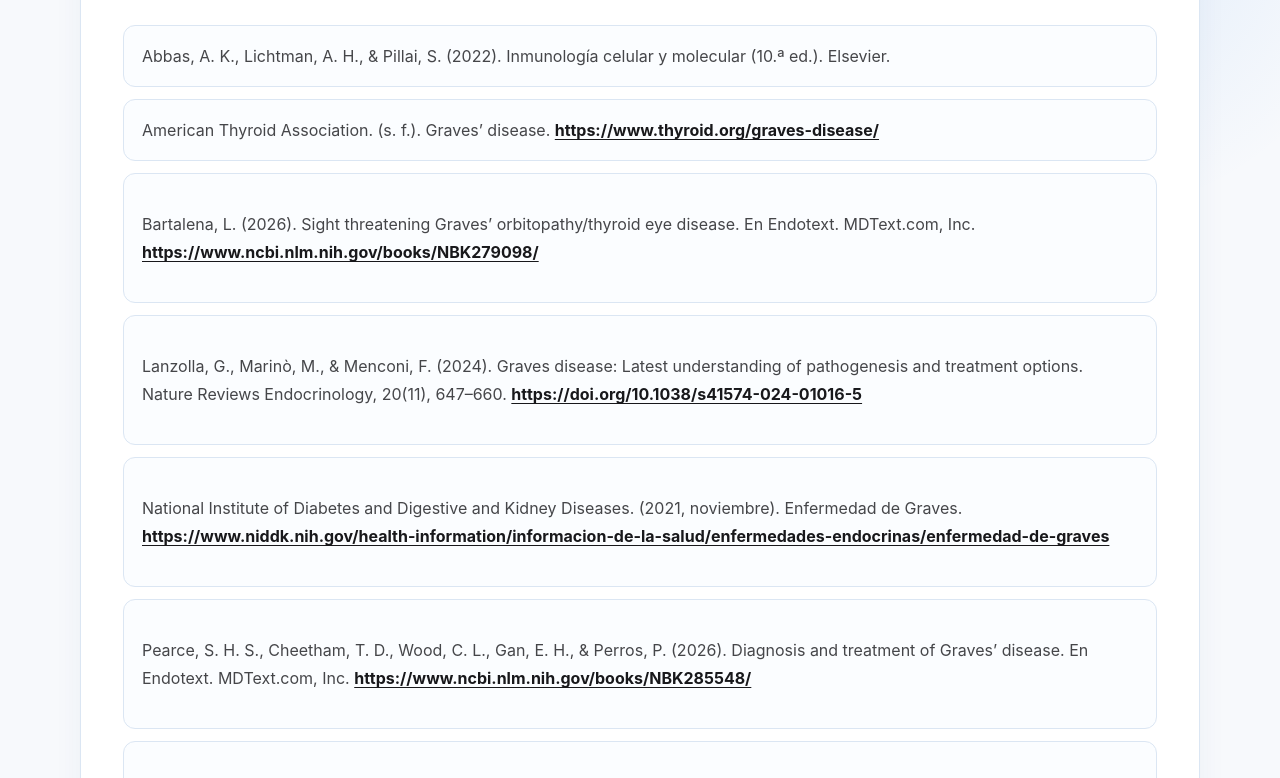
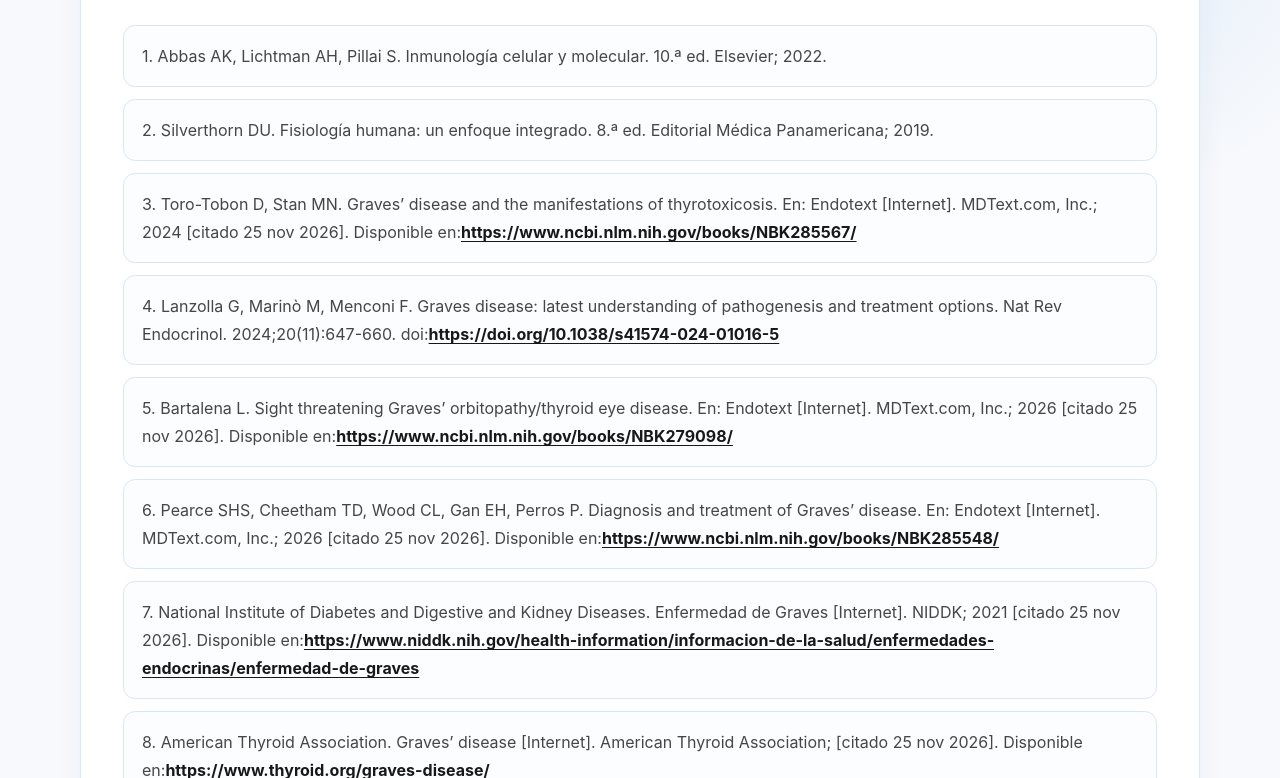
Before and after one commit to AramLR/graves, an Astro site: page / in a window 1280 px wide. Shown: the part 242-1020 px from the top of the page. Built offline with nearby package versions, Linux system fonts and the light colour scheme; Astro itself is replaced by a stand-in of ours.

Commit message:
updated to vancouver

```diff
--- a/src/pages/fuentes.mdx
+++ b/src/pages/fuentes.mdx
@@ -16,26 +16,14 @@ title: Fuentes y referencias
     # Referencias
 
     <ol>
-      <li>Abbas, A. K., Lichtman, A. H., &amp; Pillai, S. (2022). Inmunología celular y molecular (10.ª ed.). Elsevier.</li>
-      <li>American Thyroid Association. (s. f.). Graves’ disease. <a href="https://www.thyroid.org/graves-disease/">https://www.thyroid.org/graves-disease/</a></li>
-      <li>
-        Bartalena, L. (2026). Sight threatening Graves’ orbitopathy/thyroid eye disease. En Endotext. MDText.com, Inc. <a href="https://www.ncbi.nlm.nih.gov/books/NBK279098/">https://www.ncbi.nlm.nih.gov/books/NBK279098/</a>
-      </li>
-      <li>
-        Lanzolla, G., Marinò, M., &amp; Menconi, F. (2024). Graves disease: Latest understanding of pathogenesis and treatment options. Nature Reviews Endocrinology, 20(11), 647–660. <a href="https://doi.org/10.1038/s41574-024-01016-5">https://doi.org/10.1038/s41574-024-01016-5</a>
-      </li>
-      <li>
-        National Institute of Diabetes and Digestive and Kidney Diseases. (2021, noviembre). Enfermedad de Graves. <a href="https://www.niddk.nih.gov/health-information/informacion-de-la-salud/enfermedades-endocrinas/enfermedad-de-graves">https://www.niddk.nih.gov/health-information/informacion-de-la-salud/enfermedades-endocrinas/enfermedad-de-graves</a>
-      </li>
-      <li>
-        Pearce, S. H. S., Cheetham, T. D., Wood, C. L., Gan, E. H., &amp; Perros, P. (2026). Diagnosis and treatment of Graves’ disease. En Endotext. MDText.com, Inc. <a href="https://www.ncbi.nlm.nih.gov/books/NBK285548/">https://www.ncbi.nlm.nih.gov/books/NBK285548/</a>
-      </li>
-      <li>
-        Silverthorn, D. U. (2019). Fisiología humana: Un enfoque integrado (8.ª ed.). Editorial Médica Panamericana.
-      </li>
-      <li>
-        Toro-Tobon, D., &amp; Stan, M. N. (2024). Graves’ disease and the manifestations of thyrotoxicosis. En Endotext. MDText.com, Inc. <a href="https://www.ncbi.nlm.nih.gov/books/NBK285567/">https://www.ncbi.nlm.nih.gov/books/NBK285567/</a>
-      </li>
+      <li>1. Abbas AK, Lichtman AH, Pillai S. Inmunología celular y molecular. 10.ª ed. Elsevier; 2022.</li>
+      <li>2. Silverthorn DU. Fisiología humana: un enfoque integrado. 8.ª ed. Editorial Médica Panamericana; 2019.</li>
+      <li>3. Toro-Tobon D, Stan MN. Graves’ disease and the manifestations of thyrotoxicosis. En: Endotext [Internet]. MDText.com, Inc.; 2024 [citado 25 nov 2026]. Disponible en:<a href="https://www.ncbi.nlm.nih.gov/books/NBK285567/">https://www.ncbi.nlm.nih.gov/books/NBK285567/</a></li>
+      <li>4. Lanzolla G, Marinò M, Menconi F. Graves disease: latest understanding of pathogenesis and treatment options. Nat Rev Endocrinol. 2024;20(11):647-660. doi:<a href="https://doi.org/10.1038/s41574-024-01016-5">https://doi.org/10.1038/s41574-024-01016-5</a></li>
+      <li>5. Bartalena L. Sight threatening Graves’ orbitopathy/thyroid eye disease. En: Endotext [Internet]. MDText.com, Inc.; 2026 [citado 25 nov 2026]. Disponible en:<a href="https://www.ncbi.nlm.nih.gov/books/NBK279098/">https://www.ncbi.nlm.nih.gov/books/NBK279098/</a></li>
+      <li>6. Pearce SHS, Cheetham TD, Wood CL, Gan EH, Perros P. Diagnosis and treatment of Graves’ disease. En: Endotext [Internet]. MDText.com, Inc.; 2026 [citado 25 nov 2026]. Disponible en:<a href="https://www.ncbi.nlm.nih.gov/books/NBK285548/">https://www.ncbi.nlm.nih.gov/books/NBK285548/</a></li>
+      <li>7. National Institute of Diabetes and Digestive and Kidney Diseases. Enfermedad de Graves [Internet]. NIDDK; 2021 [citado 25 nov 2026]. Disponible en:<a href="https://www.niddk.nih.gov/health-information/informacion-de-la-salud/enfermedades-endocrinas/enfermedad-de-graves">https://www.niddk.nih.gov/health-information/informacion-de-la-salud/enfermedades-endocrinas/enfermedad-de-graves</a></li>
+      <li>8. American Thyroid Association. Graves’ disease [Internet]. American Thyroid Association; [citado 25 nov 2026]. Disponible en:<a href="https://www.thyroid.org/graves-disease/">https://www.thyroid.org/graves-disease/</a></li>
     </ol>
   </div>
 </section>
--- a/src/pages/index.mdx
+++ b/src/pages/index.mdx
@@ -13,26 +13,14 @@ title: Enfermedad de Graves | Inicio
     </div>
     <div className="mdx-content">
       <ol>
-        <li>Abbas, A. K., Lichtman, A. H., & Pillai, S. (2022). Inmunología celular y molecular (10.ª ed.). Elsevier. </li>
-        <li>American Thyroid Association. (s. f.). Graves’ disease. <a href="https://www.thyroid.org/graves-disease/"> https://www.thyroid.org/graves-disease/</a></li>
-        <li>
-        Bartalena, L. (2026). Sight threatening Graves’ orbitopathy/thyroid eye disease. En Endotext. MDText.com, Inc. <a href="https://www.ncbi.nlm.nih.gov/books/NBK279098/">https://www.ncbi.nlm.nih.gov/books/NBK279098/ </a>
-        </li>
-        <li>
-        Lanzolla, G., Marinò, M., & Menconi, F. (2024). Graves disease: Latest understanding of pathogenesis and treatment options. Nature Reviews Endocrinology, 20(11), 647–660. <a href="https://doi.org/10.1038/s41574-024-01016-5">https://doi.org/10.1038/s41574-024-01016-5 </a>
-        </li>
-        <li>
-        National Institute of Diabetes and Digestive and Kidney Diseases. (2021, noviembre). Enfermedad de Graves. <a href="https://www.niddk.nih.gov/health-information/informacion-de-la-salud/enfermedades-endocrinas/enfermedad-de-graves">https://www.niddk.nih.gov/health-information/informacion-de-la-salud/enfermedades-endocrinas/enfermedad-de-graves</a>
-        </li>
-        <li>
-        Pearce, S. H. S., Cheetham, T. D., Wood, C. L., Gan, E. H., & Perros, P. (2026). Diagnosis and treatment of Graves’ disease. En Endotext. MDText.com, Inc. <a href="https://www.ncbi.nlm.nih.gov/books/NBK285548/">https://www.ncbi.nlm.nih.gov/books/NBK285548/</a>
-        </li>
-        <li>
-        Silverthorn, D. U. (2019). Fisiología humana: Un enfoque integrado (8.ª ed.). Editorial Médica Panamericana.
-        </li>
-        <li>
-        Toro-Tobon, D., & Stan, M. N. (2024). Graves’ disease and the manifestations of thyrotoxicosis. En Endotext. MDText.com, Inc. <a href="https://www.ncbi.nlm.nih.gov/books/NBK285567/">https://www.ncbi.nlm.nih.gov/books/NBK285567/ </a>
-        </li>
+        <li>1. Abbas AK, Lichtman AH, Pillai S. Inmunología celular y molecular. 10.ª ed. Elsevier; 2022.</li>
+        <li>2. Silverthorn DU. Fisiología humana: un enfoque integrado. 8.ª ed. Editorial Médica Panamericana; 2019.</li>
+        <li>3. Toro-Tobon D, Stan MN. Graves’ disease and the manifestations of thyrotoxicosis. En: Endotext [Internet]. MDText.com, Inc.; 2024 [citado 25 nov 2026]. Disponible en:<a href="https://www.ncbi.nlm.nih.gov/books/NBK285567/">https://www.ncbi.nlm.nih.gov/books/NBK285567/</a></li>
+        <li>4. Lanzolla G, Marinò M, Menconi F. Graves disease: latest understanding of pathogenesis and treatment options. Nat Rev Endocrinol. 2024;20(11):647-660. doi:<a href="https://doi.org/10.1038/s41574-024-01016-5">https://doi.org/10.1038/s41574-024-01016-5</a></li>
+        <li>5. Bartalena L. Sight threatening Graves’ orbitopathy/thyroid eye disease. En: Endotext [Internet]. MDText.com, Inc.; 2026 [citado 25 nov 2026]. Disponible en:<a href="https://www.ncbi.nlm.nih.gov/books/NBK279098/">https://www.ncbi.nlm.nih.gov/books/NBK279098/</a></li>
+        <li>6. Pearce SHS, Cheetham TD, Wood CL, Gan EH, Perros P. Diagnosis and treatment of Graves’ disease. En: Endotext [Internet]. MDText.com, Inc.; 2026 [citado 25 nov 2026]. Disponible en:<a href="https://www.ncbi.nlm.nih.gov/books/NBK285548/">https://www.ncbi.nlm.nih.gov/books/NBK285548/</a></li>
+        <li>7. National Institute of Diabetes and Digestive and Kidney Diseases. Enfermedad de Graves [Internet]. NIDDK; 2021 [citado 25 nov 2026]. Disponible en:<a href="https://www.niddk.nih.gov/health-information/informacion-de-la-salud/enfermedades-endocrinas/enfermedad-de-graves">https://www.niddk.nih.gov/health-information/informacion-de-la-salud/enfermedades-endocrinas/enfermedad-de-graves</a></li>
+        <li>8. American Thyroid Association. Graves’ disease [Internet]. American Thyroid Association; [citado 25 nov 2026]. Disponible en:<a href="https://www.thyroid.org/graves-disease/">https://www.thyroid.org/graves-disease/</a></li>
       </ol>
     </div>
   </section>
```
